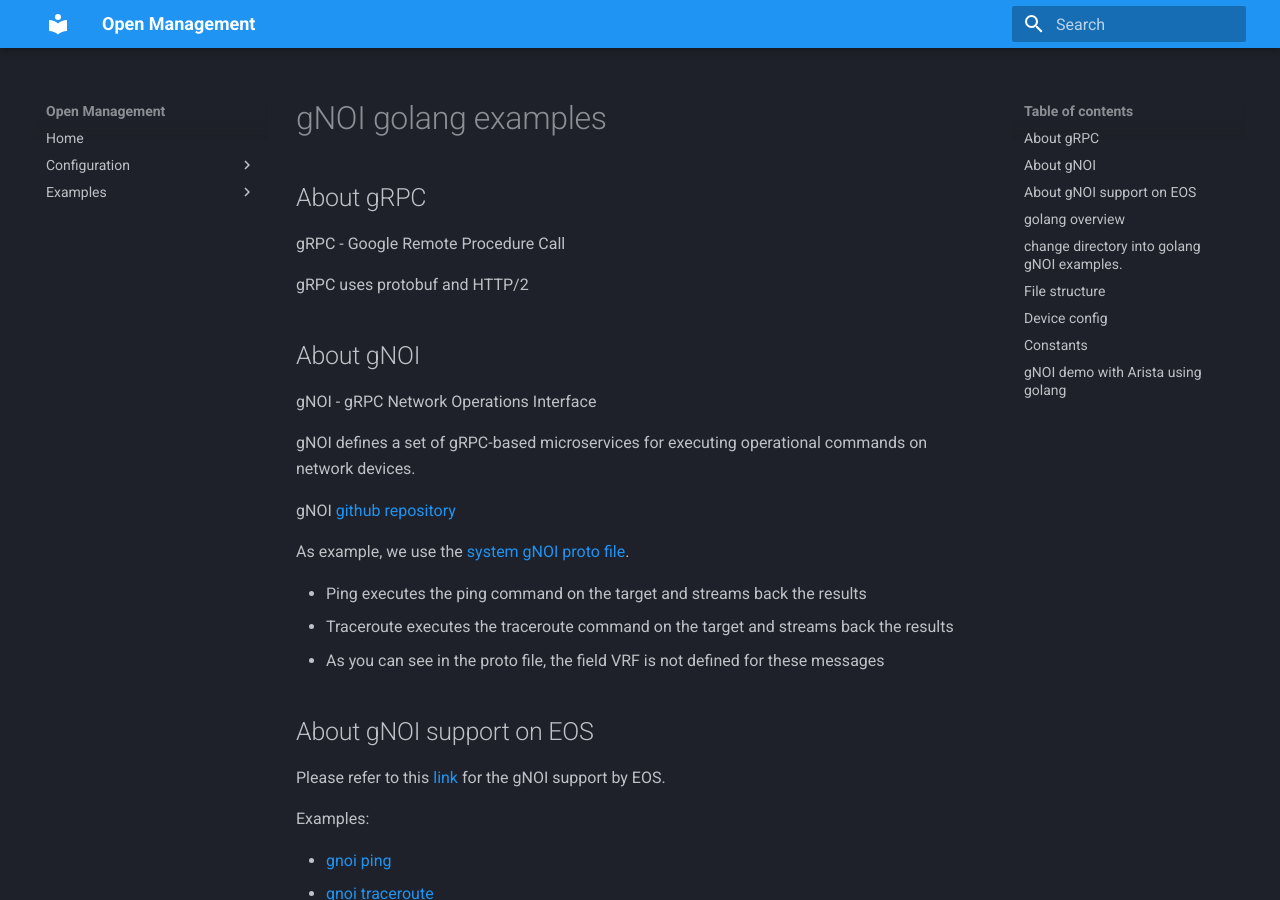
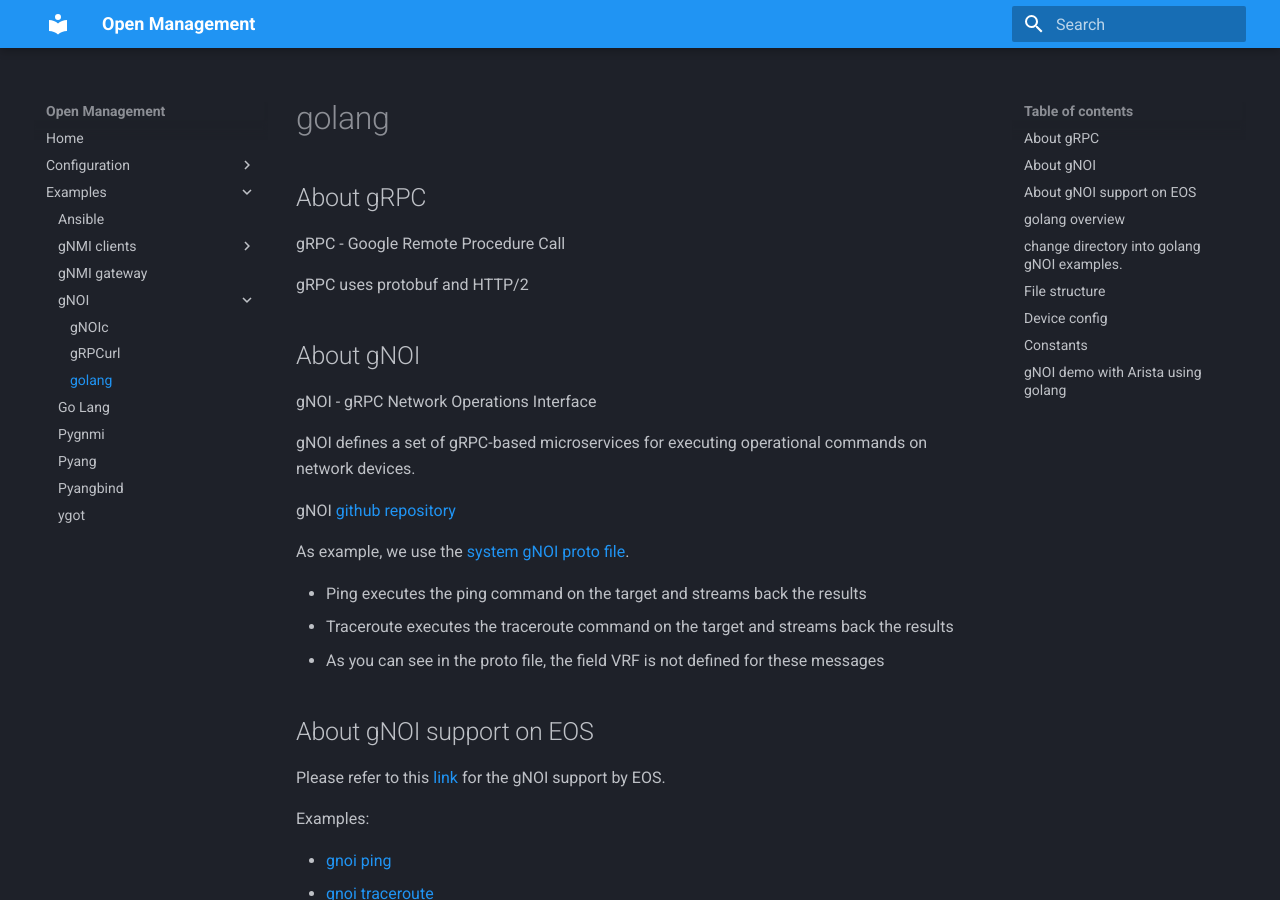
Before and after one commit to aristanetworks/openmgmt, an MkDocs documentation site: the page built from docs/examples/gnoi/golang/index.md, in a window 1280 px wide and 900 px high. Built offline with MkDocs 1.6.1 and Material for MkDocs 9.7.7, drawn with Linux system fonts in a browser that asks for light colours; some of the changed lines change nothing that is shown.

Commit message:
Following new structure

```diff
--- a/mkdocs.yml
+++ b/mkdocs.yml
@@ -28,7 +28,7 @@
     - gNOI:
       - gNOIc: examples/gnoi/gnoic/index.md
       - gRPCurl: examples/gnoi/grpcurl/index.md
-      - golang: examples/gnoi/golang.md
+      - golang: examples/gnoi/golang/index.md
     - Go Lang: examples/golang/index.md
     - Pygnmi: examples/pygnmi/index.md
     - Pyang: examples/pyang/index.md
```
Also changed, not shown: docs/examples/gnoi/golang/index.md (renamed from docs/examples/gnoi/golang/golang.md).
